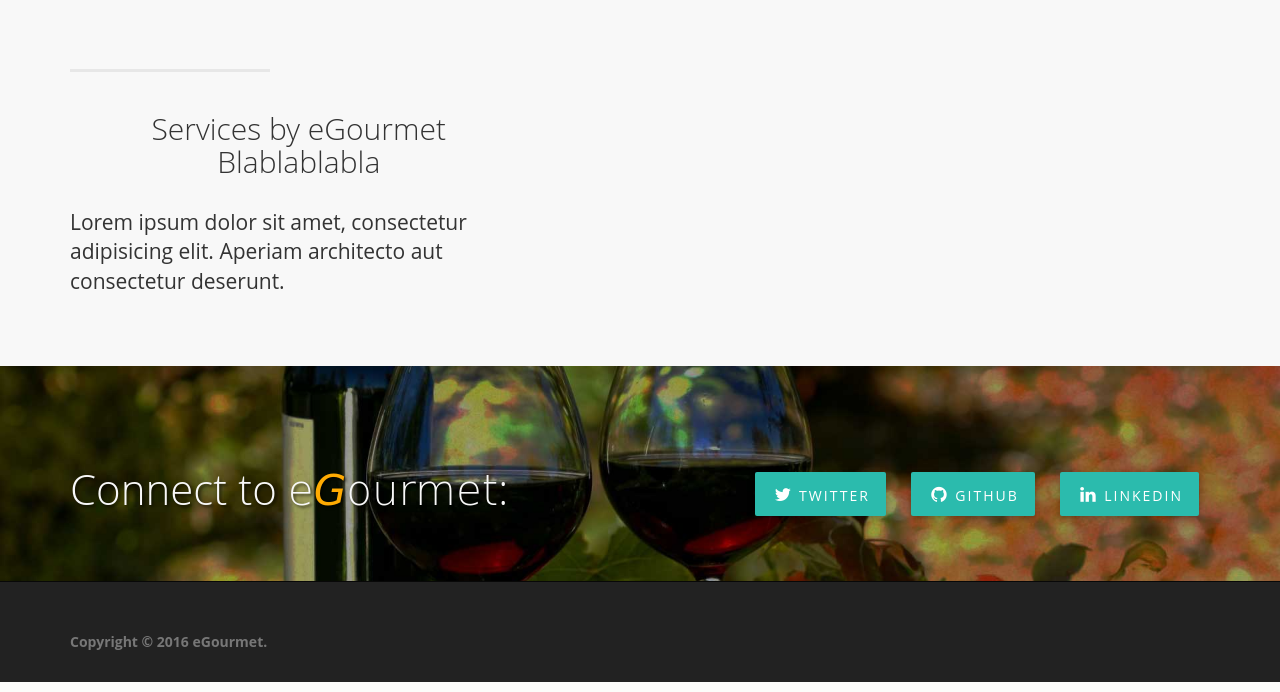
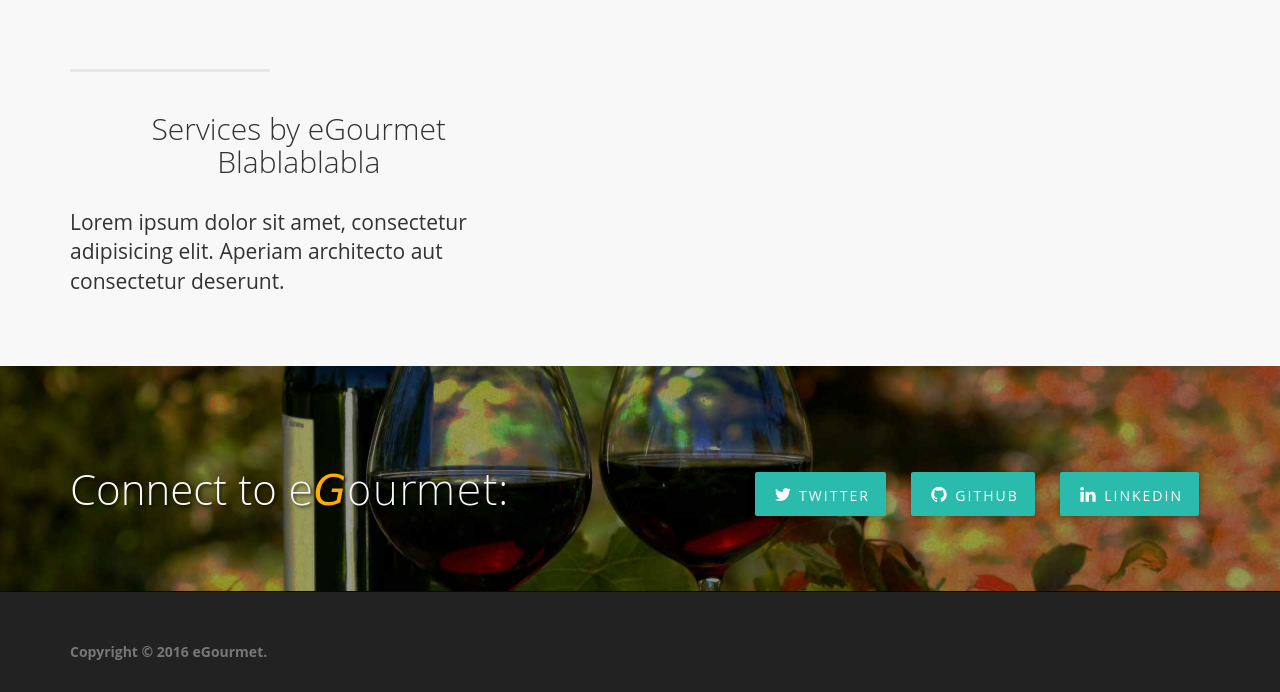
Before and after one commit to rmedard/egourmet, a Laravel app: page /search in a window 1280 px wide. Shown: the part 1755-2447 px from the top of the page. Run offline with Laravel 8, Linux system fonts and the light colour scheme; settings files or empty folders that the repository lacks are supplied; parts of the project's set-up code (start-up, migrations or seed data) failed here and were passed over; some libraries are stand-ins or nearby versions.

Commit message:
First online

```diff
--- a/resources/assets/sass/app.scss
+++ b/resources/assets/sass/app.scss
@@ -16,12 +16,14 @@ body{
   background: #f1f1f1 url("../images/body-bg.png");
 
   /* Margin bottom by footer height */
-  margin-bottom: 60px;
+  //margin-bottom: 60px;
+  padding-bottom: 70px;
 }
 
 .footer {
   position: absolute;
   bottom: 0;
+  left: 0;
   width: 100%;
   /* Set the fixed height of the footer here */
   height: 60px;
--- a/resources/views/layouts/app.blade.php
+++ b/resources/views/layouts/app.blade.php
@@ -43,12 +43,7 @@
 
         @include('layouts.partials.navbar')
 
-        <div>
-
-            @yield('content')
-
-        </div>
+        @yield('content')
         @include('layouts.partials.footer')
-
     </body>
 </html>
```
Also changed, not shown: public/css/app.css, 1 other file.
